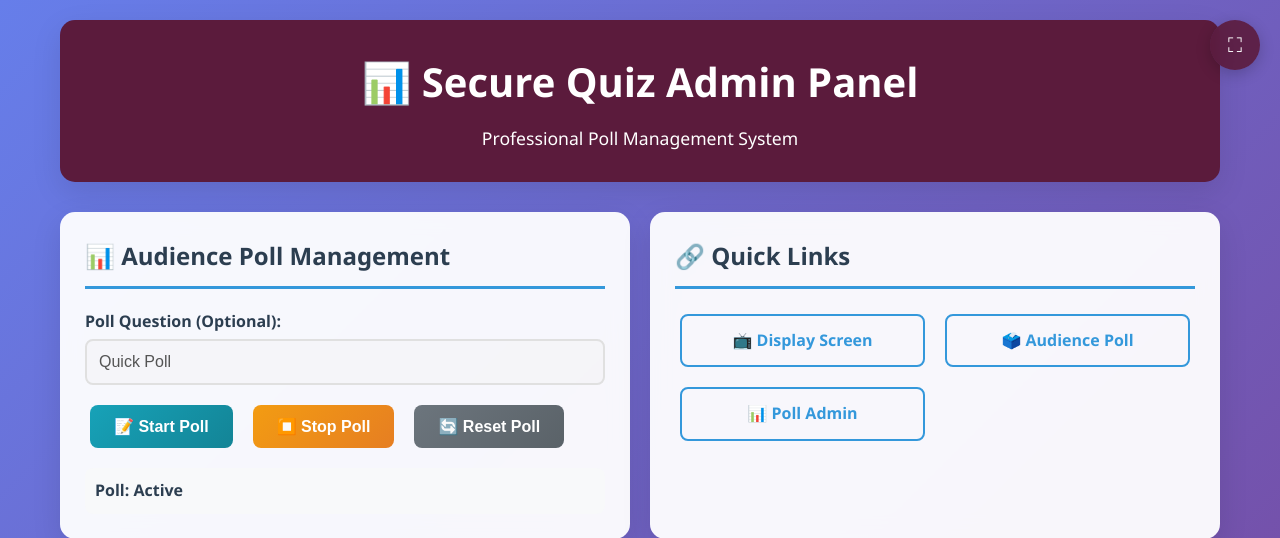
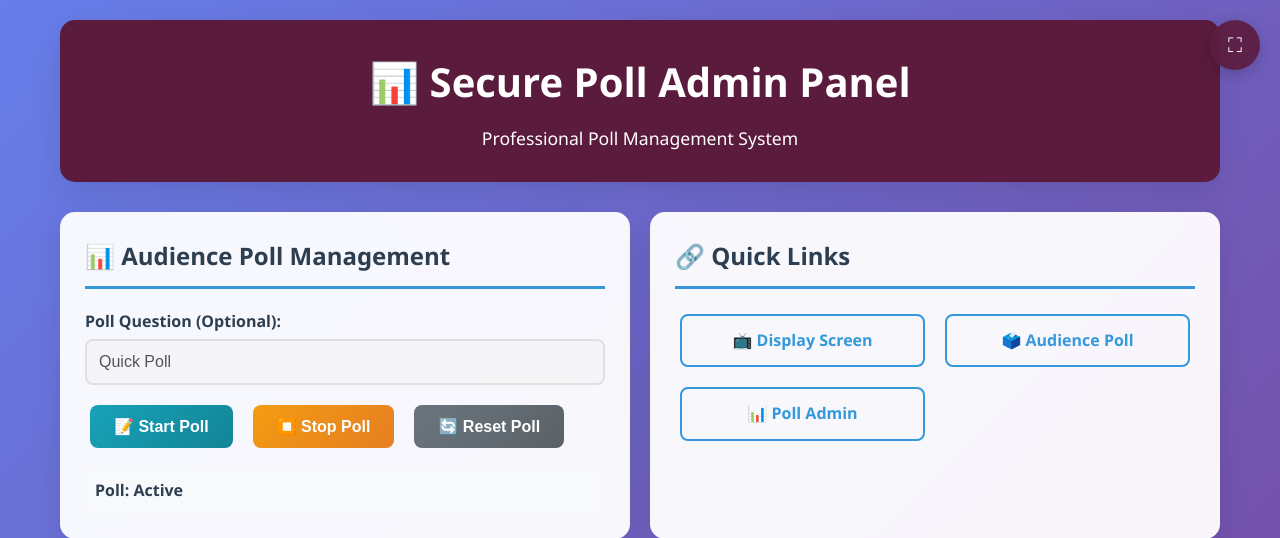
Before and after one commit to arun278627862/secure-quiz2, a Flask app: page /admin in a window 1280 px wide. Shown: the top 538 px of the page. Run offline with Flask 3, Linux system fonts and the light colour scheme; some libraries are stand-ins or nearby versions.

```diff
--- a/templates/admin.html
+++ b/templates/admin.html
@@ -10,7 +10,7 @@
 <body>
     <div class="container">
         <header>
-            <h1>📊 Secure Quiz Admin Panel</h1>
+            <h1>📊 Secure Poll Admin Panel</h1>
             <p>Professional Poll Management System</p>
         </header>
 
```
Also changed, not shown: vercel.json (added).
